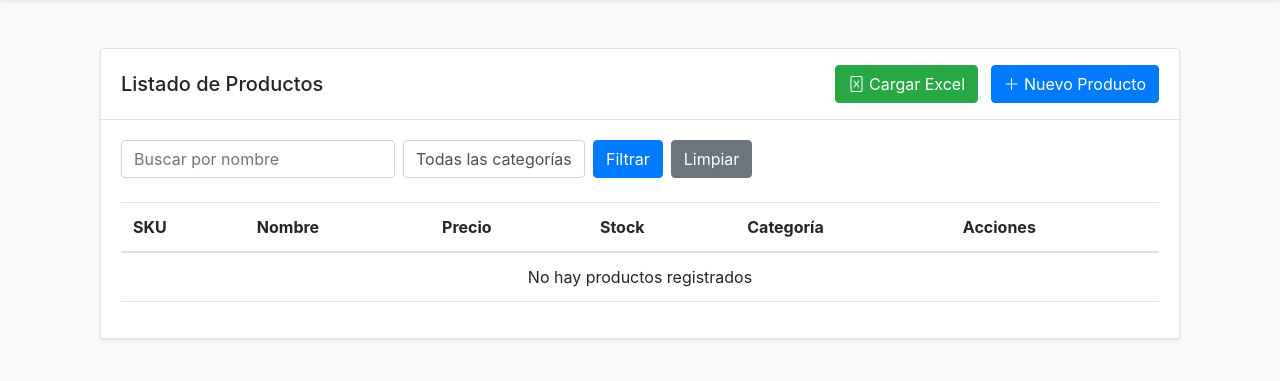
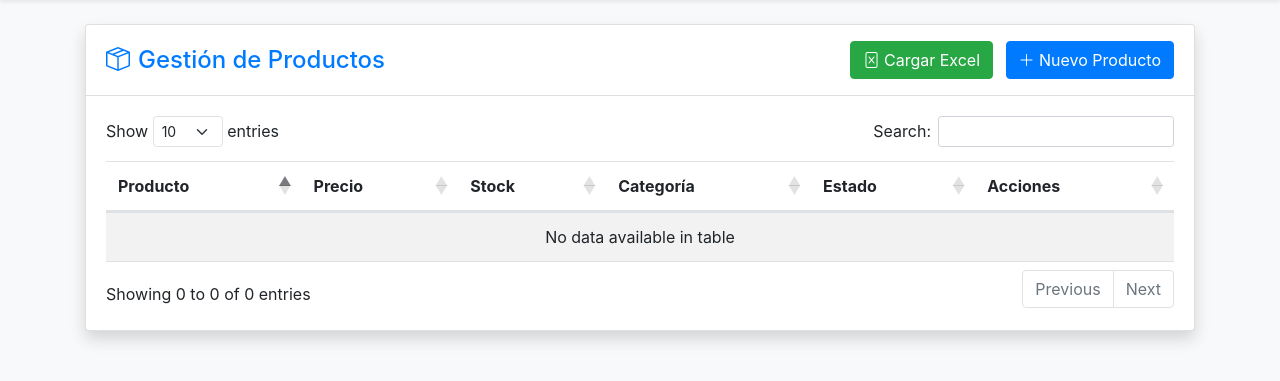
Before and after one commit to RixarshXD/InventarioInDaHouse, a Django app: page /productos/ in a window 1280 px wide. Shown: the part 66-447 px from the top of the page. Run offline with Django 3.2, Linux system fonts and the light colour scheme; the visitor is signed in with stand-in values (Sample User, id 1); data that the repository does not hold is empty; some libraries are stand-ins or nearby versions.

Commit message:
arreglos

```diff
--- a/InventarioInDaHouse/ProductosApp/views.py
+++ b/InventarioInDaHouse/ProductosApp/views.py
@@ -103,6 +103,13 @@ def lista_registros(request):
 
 @login_required
 def agregar_registro(request):
+    producto_id = request.GET.get('producto_id')
+    initial_data = {}
+
+    if producto_id:
+        producto = get_object_or_404(Producto, id=producto_id)
+        initial_data['producto'] = producto
+
     if request.method == 'POST':
         form = RegistroInventarioForm(request.POST)
         if form.is_valid():
@@ -115,9 +122,11 @@ def agregar_registro(request):
             producto.stock += registro.cantidad
             producto.save()
 
-            return redirect('lista_registros')
+            messages.success(request, f'Stock actualizado para {producto.nombre}')
+            return redirect('listado_productos')
     else:
-        form = RegistroInventarioForm()
+        form = RegistroInventarioForm(initial=initial_data)
+
     return render(request, 'ProductosApp/registro_form.html', {'form': form})
 
 @login_required
--- a/InventarioInDaHouse/UsuariosApp/models.py
+++ b/InventarioInDaHouse/UsuariosApp/models.py
@@ -27,12 +27,32 @@ class Usuario(AbstractUser):
     username = None
     email = models.EmailField('email', unique=True)
     role = models.CharField(max_length=50, choices=ROLES, default='Vendedor')
-    rut = models.CharField(max_length=10, unique=True, null=True, blank=True)
+    rut = models.CharField(max_length=12, unique=True, null=True, blank=True)
+
+    groups = models.ManyToManyField(
+        'auth.Group',
+        verbose_name='groups',
+        blank=True,
+        related_name='custom_user_set',
+        help_text='The groups this user belongs to.'
+    )
+
+    user_permissions = models.ManyToManyField(
+        'auth.Permission',
+        verbose_name='user permissions',
+        blank=True,
+        related_name='custom_user_set',
+        help_text='Specific permissions for this user.'
+    )
 
     objects = CustomUserManager()
 
     USERNAME_FIELD = 'email'
     REQUIRED_FIELDS = ['first_name', 'last_name', 'role']
 
+    class Meta:
+        verbose_name = 'usuario'
+        verbose_name_plural = 'usuarios'
+
     def __str__(self):
         return self.email
--- a/InventarioInDaHouse/templates/ProductosApp/ListadoProductos.html
+++ b/InventarioInDaHouse/templates/ProductosApp/ListadoProductos.html
@@ -2,24 +2,25 @@
 {% extends 'index.html' %}
 {% block title %}Listado de Productos{% endblock %}
 {% block content %}
-
-<html lang="en">
 
 <head>
     <meta charset="UTF-8" />
     <meta name="viewport" content="width=device-width, initial-scale=1.0" />
     <title>Document</title>
     <link rel="stylesheet" href="https://stackpath.bootstrapcdn.com/bootstrap/4.5.2/css/bootstrap.min.css" />
+    <link href="https://cdnjs.cloudflare.com/ajax/libs/font-awesome/5.15.4/css/all.min.css" rel="stylesheet">
+    <link href="https://cdn.jsdelivr.net/npm/bootstrap-icons@1.7.2/font/bootstrap-icons.css" rel="stylesheet">
+    <link rel="stylesheet" href="https://cdn.datatables.net/1.11.5/css/dataTables.bootstrap5.min.css">
 </head>
 
 <body>
-
-    <div class="container mt-4">
-        <div class="card shadow-sm">
+    <div class="card shadow">
         <div class="card-header bg-white py-3">
             <div class="row align-items-center">
                 <div class="col">
-                        <h5 class="mb-0">Listado de Productos</h5>
+                    <h4 class="mb-0 text-primary">
+                        <i class="bi bi-box-seam me-2"></i>Gestión de Productos
+                    </h4>
                 </div>
                 <div class="col text-end">
                     <a href="{% url 'cargar_excel' %}" class="btn btn-success me-2">
@@ -32,28 +33,7 @@
             </div>
         </div>
         <div class="card-body">
-                <div class="row mb-4">
-                    <div class="col-12">
-                        <form method="get" class="form-inline">
-                            <div class="input-group mr-2">
-                                <input type="text" class="form-control" name="nombre" placeholder="Buscar por nombre"
-                                    value="{{ nombre_busqueda }}">
-                            </div>
-                            <div class="input-group mr-2">
-                                <select class="form-control" name="categoria">
-                                    <option value="">Todas las categorías</option>
-                                    {% for categoria in categorias %}
-                                    <option value="{{ categoria.id }}" {{
-                                        categoria.id|stringformat:"s"==categoria_seleccionada|default:""
-                                        |stringformat:"s" |yesno:"selected," }}>{{ categoria.nombre }}</option>
-                                    {% endfor %}
-                                </select>
-                            </div>
-                            <button type="submit" class="btn btn-primary mr-2">Filtrar</button>
-                            <a href="{% url 'listado_productos' %}" class="btn btn-secondary">Limpiar</a>
-                        </form>
-                    </div>
-                </div>
+
 
             {% if messages %}
             {% for message in messages %}
@@ -65,48 +45,66 @@
             {% endif %}
 
             <div class="table-responsive">
-                    <table class="table table-hover align-middle">
-                        <thead>
+                <table id="productosTable" class="table table-hover table-striped align-middle">
+                    <thead class="bg-light">
                         <tr>
-                                <th>SKU</th>
-                                <th>Nombre</th>
+                            <th>Producto</th>
                             <th>Precio</th>
                             <th>Stock</th>
                             <th>Categoría</th>
+                            <th>Estado</th>
                             <th>Acciones</th>
                         </tr>
                     </thead>
                     <tbody>
                         {% for producto in productos %}
                         <tr>
-                                <td>{{ producto.sku }}</td>
-                                <td>{{ producto.nombre }}</td>
+                            <td>
+                                <div class="d-flex align-items-center">
+                                    <div class="avatar-circle bg-primary text-white me-3">
+                                        {{ producto.nombre|first }}
+                                    </div>
+                                    <div>
+                                        <h6 class="mb-0">{{producto.nombre}}</h6>
+                                        <small class="text-muted">SKU: {{producto.sku}}</small>
+                                    </div>
+                                </div>
+                            </td>
                             <td>${{ producto.precio }}</td>
                             <td>{{ producto.stock }}</td>
-                                <td>{{ producto.categoria.nombre }}</td>
                             <td>
-                                    <div class="btn-group" role="group">
+                                <span class="badge bg-info text-dark">{{ producto.categoria.nombre }}</span>
+                            </td>
+                            <td>
+                                {% if producto.stock > 0 %}
+                                <span class="badge bg-success">Disponible</span>
+                                {% else %}
+                                <span class="badge bg-danger">Sin Stock</span>
+                                {% endif %}
+                            </td>
+                            <td>
+                                <div class="btn-group">
                                     <a href="{% url 'detalle_producto' producto.id %}" class="btn btn-sm btn-info">
-                                            Ver detalles
+                                        <i class="bi bi-eye"></i>
                                     </a>
                                     <a href="{% url 'actualizar_producto' producto.id %}"
-                                            class="btn btn-sm btn-outline-warning">
-                                            <i class="bi bi-pencil-fill"></i>
+                                        class="btn btn-sm btn-outline-primary">
+                                        <i class="bi bi-pencil"></i>
+                                    </a>
+                                    <a href="{% url 'agregar_registro' %}?producto_id={{ producto.id }}"
+                                        class="btn btn-sm btn-outline-success">
+                                        <i class="bi bi-box-arrow-in-down"></i>
                                     </a>
                                     <form action="{% url 'eliminar_producto' producto.id %}" method="post"
-                                            class="d-inline-block">
+                                        class="d-inline">
                                         {% csrf_token %}
                                         <button type="submit" class="btn btn-sm btn-outline-danger"
                                             onclick="return confirm('¿Estás seguro de eliminar este producto?')">
-                                                <i class="bi bi-trash-fill"></i>
+                                            <i class="bi bi-trash"></i>
                                         </button>
                                     </form>
                                 </div>
                             </td>
-                            </tr>
-                            {% empty %}
-                            <tr>
-                                <td colspan="6" class="text-center">No hay productos registrados</td>
                         </tr>
                         {% endfor %}
                     </tbody>
@@ -114,18 +112,35 @@
             </div>
         </div>
     </div>
-    </div>
 
-    </div>
+    <style>
+        .avatar-circle {
+            width: 40px;
+            height: 40px;
+            border-radius: 50%;
+            display: flex;
+            align-items: center;
+            justify-content: center;
+            font-weight: bold;
+        }
+    </style>
+
+    {% load static %}
+    <script src="https://code.jquery.com/jquery-3.6.0.min.js"></script>
+    <script src="https://cdn.datatables.net/1.11.5/js/jquery.dataTables.min.js"></script>
+    <script src="https://cdn.datatables.net/1.11.5/js/dataTables.bootstrap5.min.js"></script>
     <script>
-        document.addEventListener('DOMContentLoaded', function () {
-            var tooltipTriggerList = [].slice.call(document.querySelectorAll('[data-bs-toggle="tooltip"]'))
-            var tooltipList = tooltipTriggerList.map(function (tooltipTriggerEl) {
-                return new bootstrap.Tooltip(tooltipTriggerEl)
-            })
+        $(document).ready(function () {
+            $('#productosTable').DataTable({
+                language: {
+                    url: '//cdn.datatables.net/plug-ins/1.11.5/i18n/es-ES.json'
+                },
+                pageLength: 10,
+                order: [[0, 'asc']]
+            });
         });
     </script>
+</body>
 {% endblock %}
-</body>
 
 </html>
```
Also changed, not shown: InventarioInDaHouse/UsuariosApp/forms.py (+30 -1 lines), InventarioInDaHouse/UsuariosApp/views.py (+27 -10 lines), InventarioInDaHouse/templates/ProductosApp/registro_form.html (+36 -10 lines), InventarioInDaHouse/templates/ProductosApp/registros_lista.html (+38 -8 lines), InventarioInDaHouse/templates/UsuariosApp/ListadoUsuarios.html (+65 -27 lines). Lines whose indentation alone changed are shown as unchanged.
